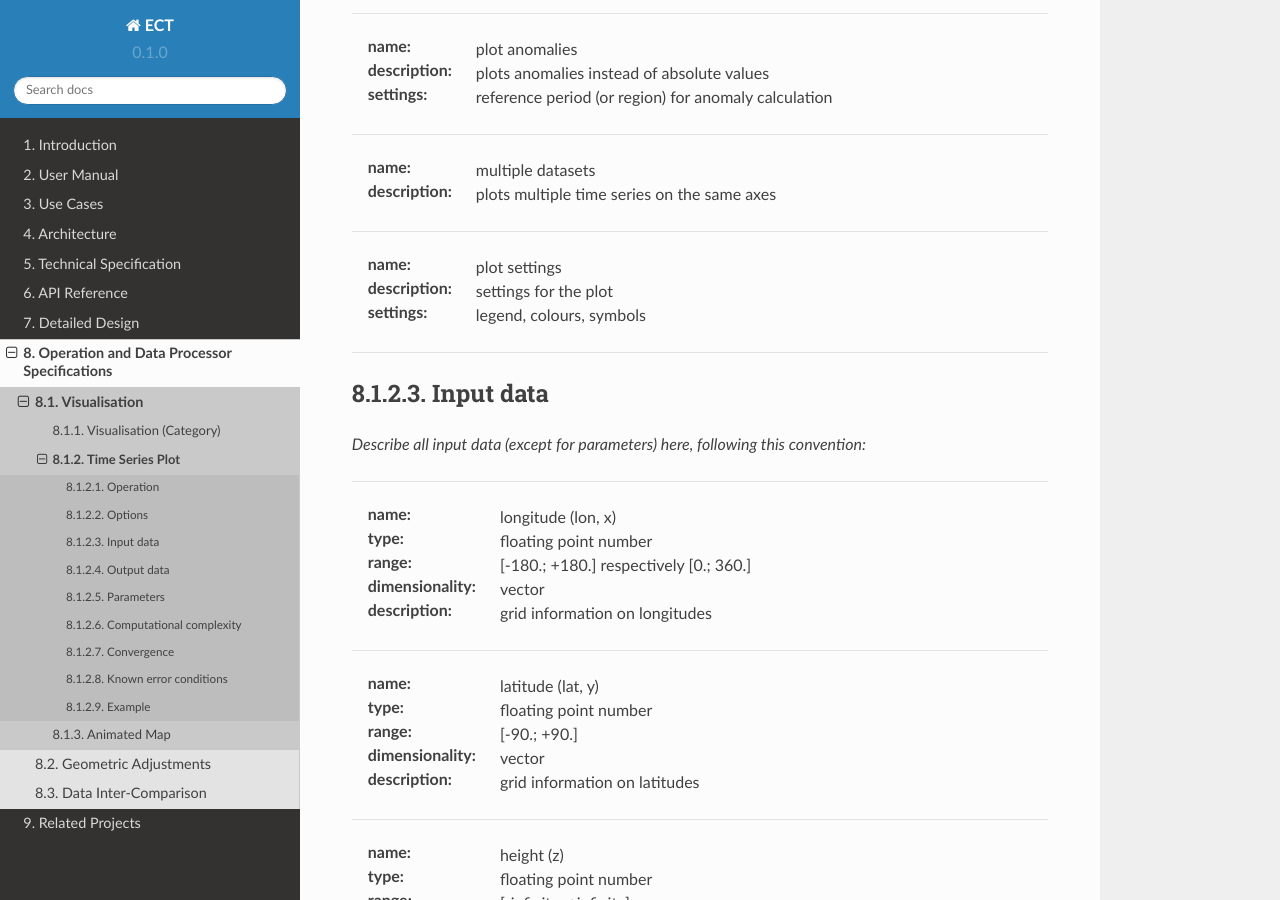
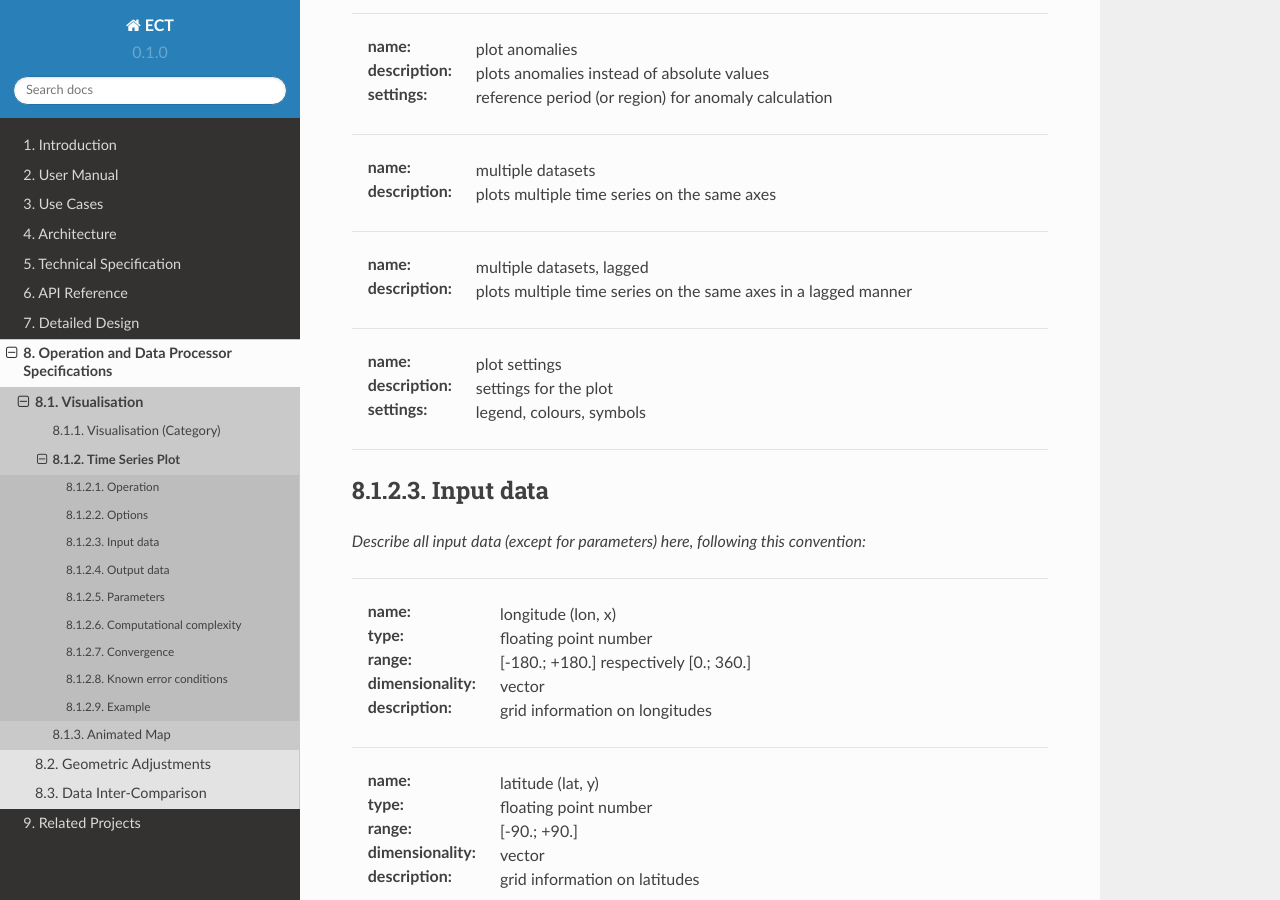
Before and after one commit to CCI-Tools/cate, a Sphinx documentation site: the page built from doc/source/op_specs/visualisation/op_spec_time-series-plot.rst, in a window 1280 px wide and 900 px high, scrolled down 597 px. Built offline with Sphinx 7.4.7 and the Read the Docs theme 2.0.0, drawn with Linux system fonts in a browser that asks for light colours; pages that are not in the unit, such as notebooks, are missing from menus.

Commit message:
Update op_spec_time-series-plot.rst
added option:
:name: multiple datasets, lagged
:description: plots multiple time series on the same axes in a lagged manner

```diff
--- a/doc/source/op_specs/visualisation/op_spec_time-series-plot.rst
+++ b/doc/source/op_specs/visualisation/op_spec_time-series-plot.rst
@@ -32,6 +32,11 @@ Options
 
 :name: multiple datasets
 :description: plots multiple time series on the same axes
+
+---------------------------------
+
+:name: multiple datasets, lagged
+:description: plots multiple time series on the same axes in a lagged manner
 
 ---------------------------------
 
```
